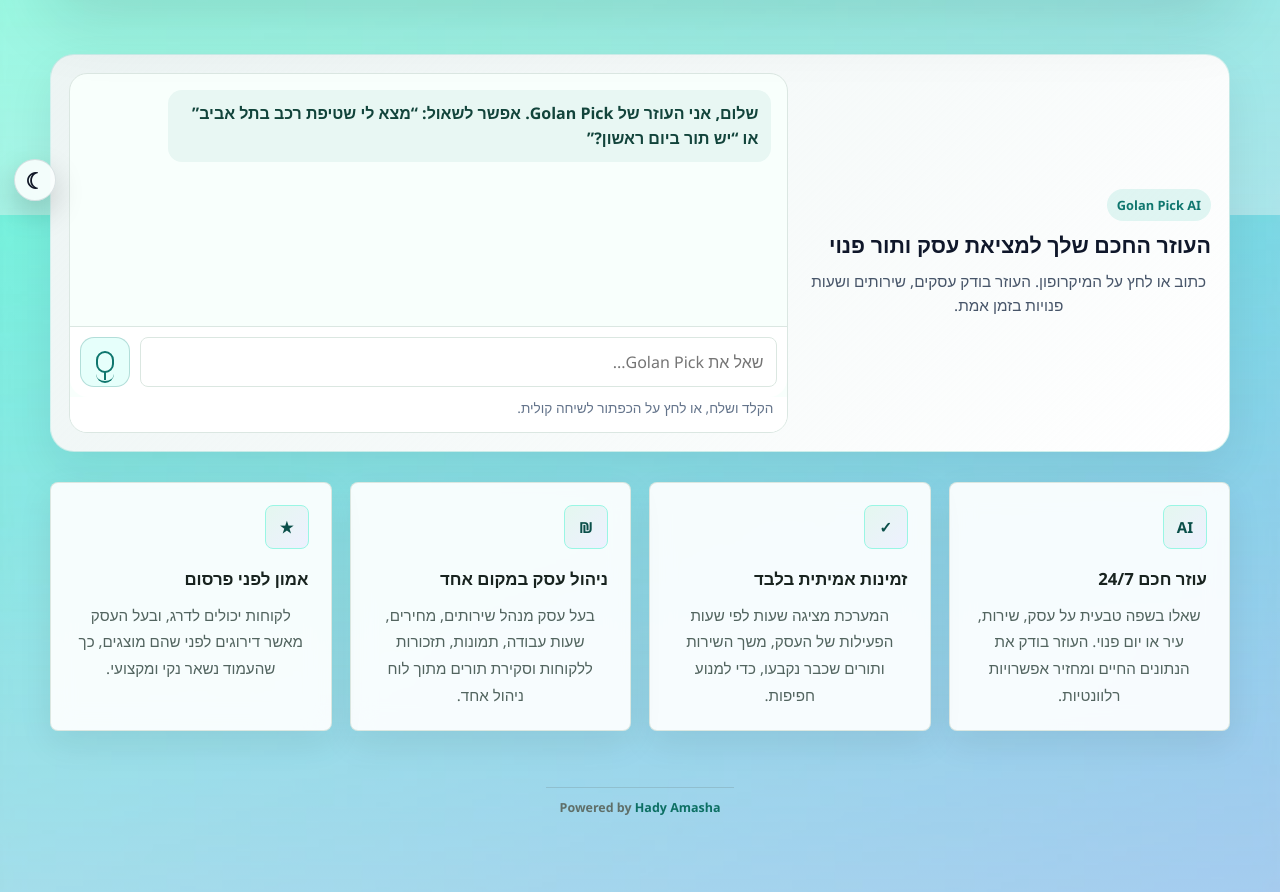
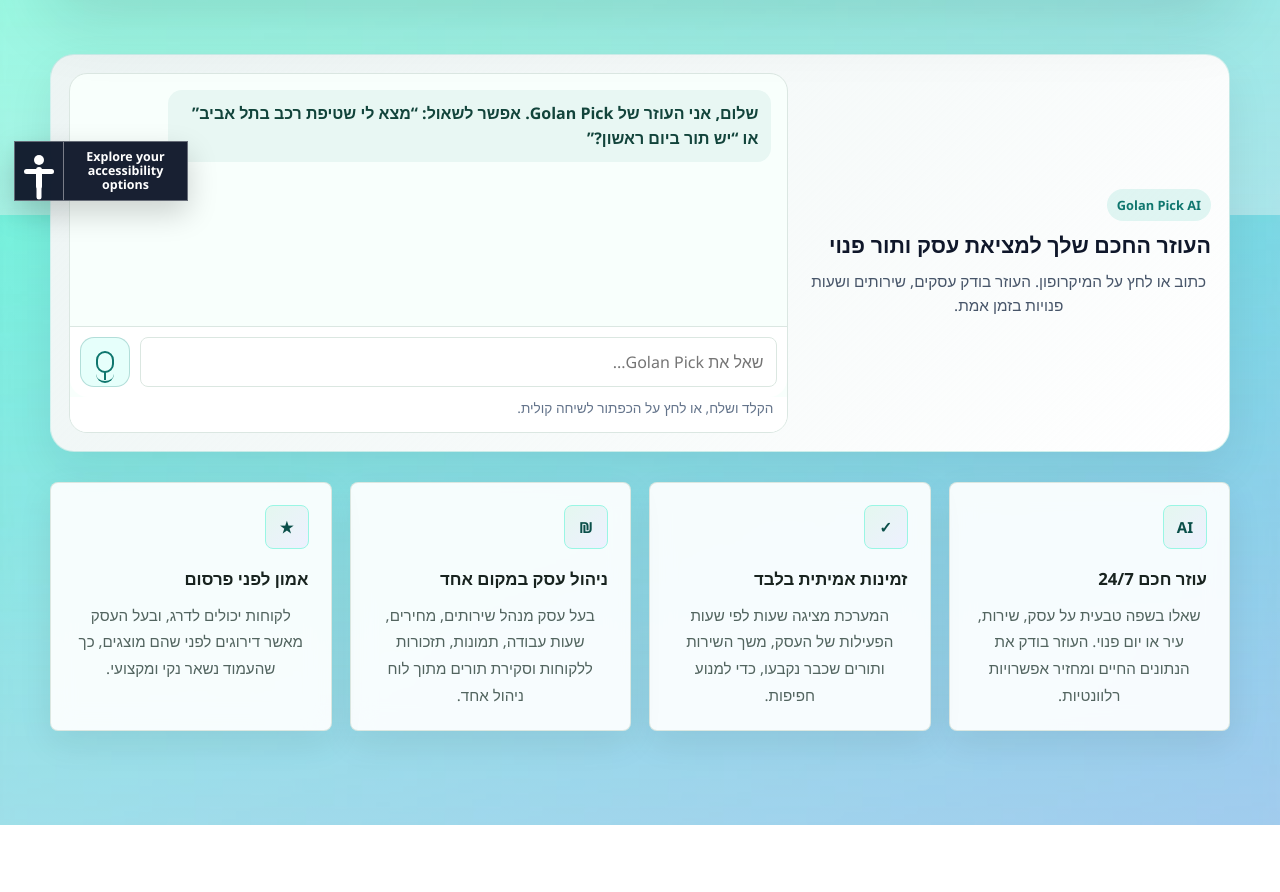
Before and after one commit to hady1012/appointment-app, a Python web app: template templates/index.html in a window 1280 px wide. Shown: the part 585-1477 px from the top of the page. After the commit the page ends 1410 px from the top, so only its background shows below. Run offline with Jinja, Linux system fonts and the light colour scheme; the template is opened without the code that fills it, so the values that code supplies are empty.

Commit message:
Update accessibility toggle

```diff
--- a/static/js/theme.js
+++ b/static/js/theme.js
@@ -7,32 +7,72 @@
     function applyTheme(theme) {
         document.documentElement.dataset.theme = theme;
         localStorage.setItem(storageKey, theme);
+
         const toggle = document.querySelector('[data-theme-toggle]');
         if (toggle) {
-            toggle.textContent = theme === 'dark' ? '☀' : '☾';
+            const state = theme === 'dark' ? 'On' : 'Off';
+            toggle.innerHTML = '<span>Dark mode</span><strong>' + state + '</strong>';
             toggle.title = theme === 'dark' ? 'Switch to light mode' : 'Switch to dark mode';
+            toggle.setAttribute('aria-label', toggle.title);
             toggle.setAttribute('aria-pressed', theme === 'dark' ? 'true' : 'false');
+        }
+    }
+
+    function closeAccessibilityMenu() {
+        const widget = document.querySelector('[data-accessibility-widget]');
+        const button = document.querySelector('[data-accessibility-toggle]');
+        if (widget && button) {
+            widget.classList.remove('is-open');
+            button.setAttribute('aria-expanded', 'false');
         }
     }
 
     applyTheme(initialTheme);
 
     document.addEventListener('DOMContentLoaded', () => {
-        if (!document.querySelector('[data-theme-toggle]')) {
-            const toggle = document.createElement('button');
-            toggle.type = 'button';
-            toggle.className = 'theme-toggle';
-            toggle.dataset.themeToggle = 'true';
-            toggle.setAttribute('aria-label', 'Toggle dark mode');
-            toggle.setAttribute('title', 'Toggle dark mode');
-            document.body.appendChild(toggle);
+        if (!document.querySelector('[data-accessibility-widget]')) {
+            const widget = document.createElement('div');
+            widget.className = 'accessibility-widget';
+            widget.dataset.accessibilityWidget = 'true';
+            widget.innerHTML = [
+                '<button type="button" class="accessibility-toggle" data-accessibility-toggle aria-expanded="false" aria-controls="accessibility-panel">',
+                    '<span class="accessibility-toggle-label">Explore your accessibility options</span>',
+                    '<span class="accessibility-toggle-divider" aria-hidden="true"></span>',
+                    '<span class="accessibility-person" aria-hidden="true"><span></span></span>',
+                '</button>',
+                '<div class="accessibility-panel" id="accessibility-panel" role="menu">',
+                    '<button type="button" class="accessibility-option" data-theme-toggle role="menuitem" aria-pressed="false"></button>',
+                '</div>'
+            ].join('');
+            document.body.appendChild(widget);
         }
 
         applyTheme(document.documentElement.dataset.theme || initialTheme);
 
+        const accessibilityToggle = document.querySelector('[data-accessibility-toggle]');
+        accessibilityToggle?.addEventListener('click', (event) => {
+            event.stopPropagation();
+            const widget = document.querySelector('[data-accessibility-widget]');
+            const isOpen = !widget?.classList.contains('is-open');
+            widget?.classList.toggle('is-open', isOpen);
+            accessibilityToggle.setAttribute('aria-expanded', isOpen ? 'true' : 'false');
+        });
+
         document.querySelector('[data-theme-toggle]')?.addEventListener('click', () => {
             const nextTheme = document.documentElement.dataset.theme === 'dark' ? 'light' : 'dark';
             applyTheme(nextTheme);
+        });
+
+        document.addEventListener('click', (event) => {
+            if (!event.target.closest('[data-accessibility-widget]')) {
+                closeAccessibilityMenu();
+            }
+        });
+
+        document.addEventListener('keydown', (event) => {
+            if (event.key === 'Escape') {
+                closeAccessibilityMenu();
+            }
         });
 
         const navbar = document.querySelector('.navbar');
--- a/static/style.css
+++ b/static/style.css
@@ -1834,24 +1834,146 @@ textarea {
     }
 }
 
-/* User-selectable dark mode */
-.theme-toggle {
+/* Accessibility widget */
+.accessibility-widget {
     position: fixed;
     left: 14px;
     bottom: 14px;
     z-index: 10000;
-    width: 42px !important;
-    height: 42px !important;
-    min-height: 42px !important;
-    border-radius: 999px !important;
+    font-family: inherit;
+}
+
+.accessibility-toggle {
+    display: grid !important;
+    grid-template-columns: minmax(72px, 1fr) 1px 48px;
+    align-items: stretch;
+    width: 174px !important;
+    min-height: 58px !important;
     padding: 0 !important;
-    background: rgba(255, 255, 255, 0.86) !important;
-    color: #111827 !important;
-    border: 1px solid rgba(15, 23, 42, 0.12) !important;
+    background: rgba(15, 23, 42, 0.96) !important;
+    color: #ffffff !important;
+    border: 1px solid rgba(255, 255, 255, 0.34) !important;
+    border-radius: 0 !important;
     box-shadow: 0 12px 30px rgba(0,0,0,0.18) !important;
     backdrop-filter: blur(18px);
-    font-size: 22px !important;
-    line-height: 1 !important;
+    overflow: hidden;
+}
+
+.accessibility-toggle-label {
+    display: flex;
+    align-items: center;
+    justify-content: center;
+    padding: 8px 9px;
+    font-size: 0.78rem;
+    font-weight: 800;
+    line-height: 1.12;
+    text-align: center;
+}
+
+.accessibility-toggle-divider {
+    width: 1px;
+    background: rgba(255, 255, 255, 0.42);
+}
+
+.accessibility-person {
+    position: relative;
+    display: grid;
+    place-items: center;
+    min-height: 58px;
+}
+
+.accessibility-person::before {
+    content: "";
+    width: 10px;
+    height: 10px;
+    margin-top: -22px;
+    border-radius: 999px;
+    background: currentColor;
+}
+
+.accessibility-person span,
+.accessibility-person span::before,
+.accessibility-person span::after {
+    position: absolute;
+    left: 50%;
+    background: currentColor;
+    transform: translateX(-50%);
+}
+
+.accessibility-person span {
+    top: 25px;
+    width: 6px;
+    height: 22px;
+    border-radius: 999px;
+}
+
+.accessibility-person span::before,
+.accessibility-person span::after {
+    content: "";
+    top: 2px;
+    width: 30px;
+    height: 5px;
+    border-radius: 999px;
+}
+
+.accessibility-person span::after {
+    top: 17px;
+    width: 26px;
+    transform: translateX(-50%) rotate(90deg);
+}
+
+.accessibility-panel {
+    position: absolute;
+    left: 0;
+    bottom: calc(100% + 10px);
+    width: 174px;
+    padding: 8px;
+    border: 1px solid rgba(15, 23, 42, 0.12);
+    border-radius: 8px;
+    background: rgba(255, 255, 255, 0.96);
+    box-shadow: 0 16px 36px rgba(15, 23, 42, 0.18);
+    opacity: 0;
+    pointer-events: none;
+    transform: translateY(8px);
+    transition: opacity 0.16s ease, transform 0.16s ease;
+}
+
+.accessibility-widget.is-open .accessibility-panel {
+    opacity: 1;
+    pointer-events: auto;
+    transform: translateY(0);
+}
+
+.accessibility-option {
+    display: flex !important;
+    align-items: center;
+    justify-content: space-between;
+    gap: 10px;
+    width: 100%;
+    min-height: 42px !important;
+    padding: 8px 10px !important;
+    border: 0 !important;
+    border-radius: 6px !important;
+    background: transparent !important;
+    color: #111827 !important;
+    font-size: 0.92rem !important;
+    font-weight: 800 !important;
+    text-align: left;
+}
+
+.accessibility-option:hover,
+.accessibility-option:focus-visible {
+    background: rgba(15, 118, 110, 0.1) !important;
+}
+
+.accessibility-option strong {
+    min-width: 34px;
+    padding: 3px 7px;
+    border-radius: 999px;
+    background: rgba(15, 118, 110, 0.12);
+    color: #0f766e;
+    font-size: 0.76rem;
+    text-align: center;
 }
 
 [data-theme="dark"] body {
@@ -1979,10 +2101,29 @@ textarea {
     border-color: rgba(148, 163, 184, 0.22) !important;
 }
 
-[data-theme="dark"] .theme-toggle {
-    background: rgba(15, 23, 42, 0.86) !important;
+[data-theme="dark"] .accessibility-toggle {
+    background: rgba(2, 6, 23, 0.96) !important;
     color: #f8fafc !important;
     border-color: rgba(255,255,255,0.16) !important;
+}
+
+[data-theme="dark"] .accessibility-panel {
+    background: rgba(15, 23, 42, 0.96);
+    border-color: rgba(255, 255, 255, 0.16);
+}
+
+[data-theme="dark"] .accessibility-option {
+    color: #f8fafc !important;
+}
+
+[data-theme="dark"] .accessibility-option:hover,
+[data-theme="dark"] .accessibility-option:focus-visible {
+    background: rgba(45, 212, 191, 0.16) !important;
+}
+
+[data-theme="dark"] .accessibility-option strong {
+    background: rgba(45, 212, 191, 0.16);
+    color: #99f6e4;
 }
 
 /* Premium finish and fast interaction states */
--- a/templates/index.html
+++ b/templates/index.html
@@ -352,10 +352,6 @@
             <div class="ai-chat-note">הקלד ושלח, או לחץ על הכפתור לשיחה קולית.</div>
         </div>
     </section>
-
-    <footer class="site-credit">
-        Powered by <a href="https://www.linkedin.com/in/hadyamashaswe" target="_blank" rel="noopener">Hady Amasha</a>
-    </footer>
 
 </div>
 
```
